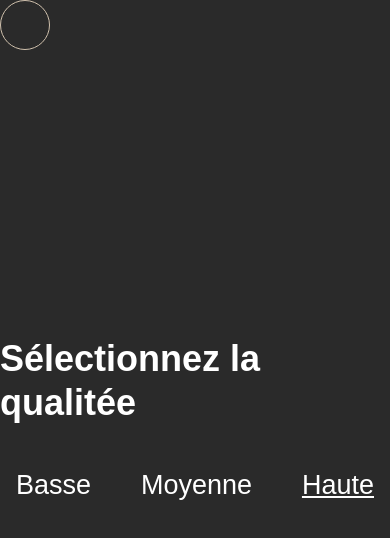
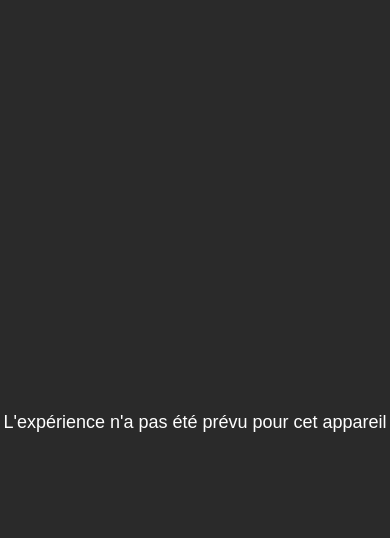
Before and after one commit to Hashs7/avili, a Vue app: page / in a window 390 px wide. Shown: the top 538 px of the page. Built offline with nearby package versions, Linux system fonts and the light colour scheme.

Commit message:
Disable on mobile

```diff
--- a/src/App.vue
+++ b/src/App.vue
@@ -2,25 +2,26 @@
   <div id="app">
     <Loader />
     <Follower />
-    <nav class="router">
-      <router-link to="/" class="router__link">Home</router-link>
-      <router-link to="/game" class="router__link">Game</router-link>
-      <router-link to="/a-props" class="router__link">About</router-link>
-    </nav>
+    <Navigation />
     <router-view />
     <canvas ref="canvas" />
+    <div v-if="notSupported" class="not-supported">
+      <p>L'expérience n'a pas été prévu pour cet appareil</p>
+    </div>
   </div>
 </template>
 
 <script>
   import Loader from '@/components/Loader';
   import Follower from '@/components/Follower';
+  import Navigation from '@/components/layout/Navigation';
 
   export default {
     name: 'App',
     components: {
       Loader,
       Follower,
+      Navigation,
     },
     data() {
       return {
@@ -35,6 +36,9 @@
       renderer() {
         return this.$store.state.renderer;
       },
+      notSupported() {
+        return this.width < 425;
+      }
     },
     mounted() {
       this.$store.commit('initScene', this.$refs.canvas);
@@ -66,22 +70,17 @@
     width: 100vw;
     height: 100vh;
   }
-  .router {
-    position: absolute;
-    top: 16px;
-    left: 32px;
-  }
-  .router__link {
-    color: white;
-    font-size: 20px;
-    text-decoration: none;
-
-    &:not(:last-child) {
-      margin-right: 32px;
-    }
-
-    &.router-link-exact-active {
-      text-decoration: underline;
-    }
+  .not-supported {
+    z-index: 1000;
+    position: fixed;
+    top: 0;
+    bottom: 0;
+    left: 0;
+    right: 0;
+    display: flex;
+    justify-content: center;
+    align-items: center;
+    color: $white;
+    background-color: #2A2A2A;
   }
 </style>
--- a/src/components/QualitySelection.vue
+++ b/src/components/QualitySelection.vue
@@ -74,5 +74,4 @@
       text-decoration: underline;
     }
   }
-
 </style>
--- /dev/null
+++ b/src/components/layout/Navigation.vue
@@ -0,0 +1,28 @@
+<template>
+  <nav class="router">
+    <router-link to="/" class="router__link">Home</router-link>
+    <router-link to="/game" class="router__link">Game</router-link>
+    <router-link to="/a-props" class="router__link">About</router-link>
+  </nav>
+</template>
+
+<style scoped>
+  .router {
+    position: absolute;
+    top: 16px;
+    left: 32px;
+  }
+  .router__link {
+    color: white;
+    font-size: 20px;
+    text-decoration: none;
+
+    &:not(:last-child) {
+      margin-right: 32px;
+    }
+
+    &.router-link-exact-active {
+      text-decoration: underline;
+    }
+  }
+</style>
```
